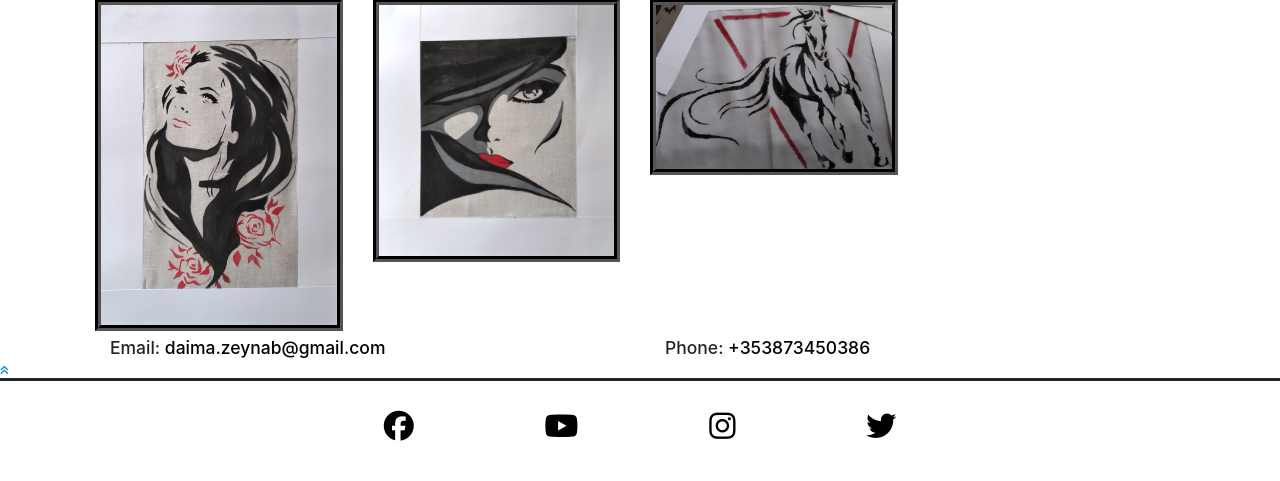
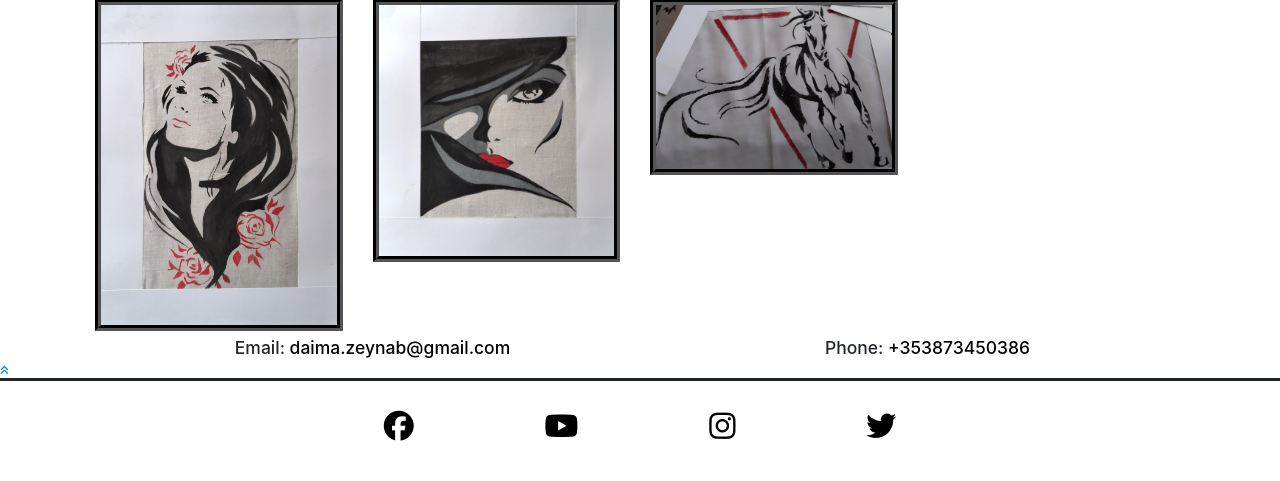
Before and after one commit to Daima-Z/myportfolio, a PHP site: page / in a window 1280 px wide. Shown: the part 4121-4602 px from the top of the page. Run offline with PHP 8.4, Linux system fonts and the light colour scheme; some libraries are stand-ins or nearby versions; some web fonts are replaced.

Commit message:
Update style.css

```diff
--- a/assets/style.css
+++ b/assets/style.css
@@ -205,7 +205,9 @@ footer {
 	transition: .5s transform;
 }
 
-
+.contact-info h3{
+	text-align:center !important;
+}
 
 
 
@@ -320,6 +322,7 @@ font-size: 28px;
     nav .menu-button i{
         display: block;
     }
+
 .contact-info h3 a{
 font-size :15px !important;
 }
```
